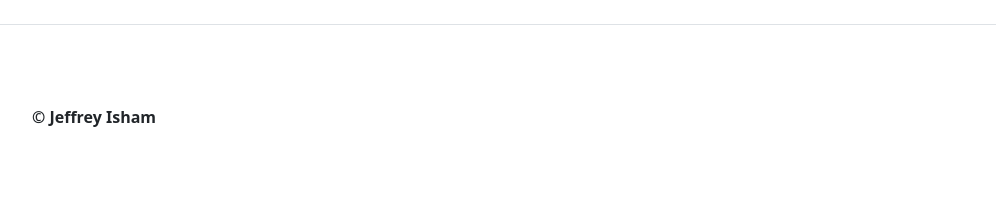
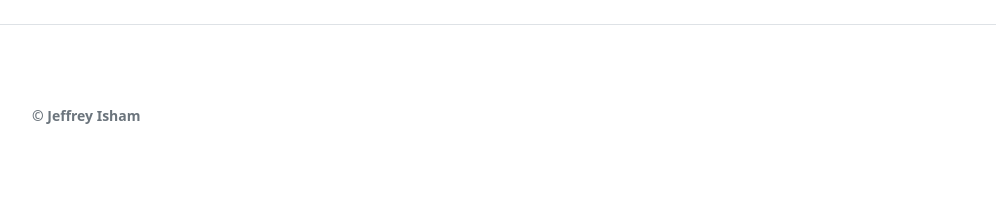
Before and after one commit to jeffreyisham/jeffreyisham.github.io, a Jekyll site: the page built from index.html, in a window 1280 px wide. Shown: the part 2955-3161 px from the top of the page, without its empty margins (136-1132 px from the left). Built offline with Jekyll 4.4.1, drawn with Linux system fonts in a browser that asks for light colours.

Commit message:
Update site-footer.html

```diff
--- a/_includes/site-footer.html
+++ b/_includes/site-footer.html
@@ -1,5 +1,5 @@
 <div>
   <footer class="site-footer container">
-    <div class="fw-bold">&copy; Jeffrey Isham</div>
+    <div class="fw-bold text-muted small">&copy; Jeffrey Isham</div>
   </footer>
 </div>
```
